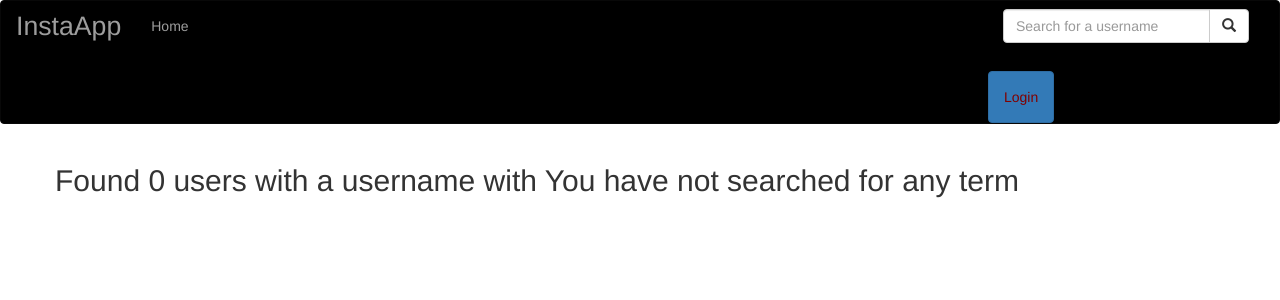
After one commit to SharonFaith/insta, a Django app: page /search/ in a window 1280 px wide. The commit adds this page. Shown: the top 300 px of the page. Run offline with Django 3.2, Linux system fonts and the light colour scheme; some libraries are stand-ins or nearby versions.

Commit message:
add search functionality

```diff
--- a/instaapp/templates/navbar.html
+++ b/instaapp/templates/navbar.html
@@ -25,7 +25,7 @@
 
             </ul>
             <ul class="nav navbar-nav navbar-right">
-              <form action="" class="navbar-form" role="search">
+              <form action="{% url 'search-results' %}" class="navbar-form" role="search">
                 <div class="input-group">
                   <input type="text" class="form-control" placeholder="Search for a username" name = "uname">
                   <div class="input-group-btn">
--- /dev/null
+++ b/instaapp/templates/search.html
@@ -0,0 +1,27 @@
+{%extends 'base.html'%}
+{% block content %}
+
+{{block.super}}
+<div class="container">
+
+  <div class="row">
+    {% if searched_users%}
+      <h2>Found {{ searched_users |length }} users with search term {{message}} in their usernames:</h2>
+    {% else %}
+      <h2> Found 0 users with a username with {{message}}</h2>
+    {% endif %}
+
+  </div>
+
+  <div class="row">
+
+  {% if searched_users %}
+    {% for a_user in searched_users %}
+      <div class="col-md-6">
+          <h1><li>{{a_user.username}}</li></h1>
+      </div>
+    {% endfor %}
+  {% endif %}
+  </div>
+</div>
+{% endblock %}
--- a/instaapp/urls.py
+++ b/instaapp/urls.py
@@ -1,7 +1,7 @@
 from django.urls import path, re_path
 from django.conf import settings
 from django.conf.urls.static import static
-from .views import welcome, index, profile, upload_image, update_profile
+from .views import welcome, index, profile, upload_image, update_profile, search_results
 from django.conf.urls.static import static
 
 urlpatterns = [
@@ -11,6 +11,7 @@ urlpatterns = [
     path('profile/', profile, name='profile'),
     path('upload_pic/', upload_image, name='upload-pic'),
     path('update_profile/', update_profile, name='update-profile'),
+    path('search/', search_results, name='search-results'),
 ]
 if settings.DEBUG:
     urlpatterns+= static(settings.MEDIA_URL, document_root = settings.MEDIA_ROOT)
--- a/instaapp/views.py
+++ b/instaapp/views.py
@@ -149,3 +149,19 @@ def update_profile(request):
       form = UpdateProfileForm()
 
    return render(request, 'profile/update_profile.html', {'form': form})
+
+
+#@login_required(login_url='/accounts/login')
+def search_results(request):
+   if 'uname' in request.GET and request.GET['uname']:
+      search_term = request.GET.get('uname')
+      searched_users = User.objects.filter(username__icontains= search_term)
+
+      message = f'{search_term}'
+
+      return render(request, 'search.html', {'message':message, 'searched_users':searched_users})
+
+   else:
+      message = 'You have not searched for any term'
+
+      return render(request, 'search.html', {'message':message})
--- a/instaproject/urls.py
+++ b/instaproject/urls.py
@@ -24,7 +24,8 @@ urlpatterns = [
     path('profile/', include('instaapp.urls')),
     path('upload_pic/', include('instaapp.urls')),
     path('update-profile/', include('instaapp.urls')),
-#    path('search/', include('instaapp.urls')),
+    path('search/', include('instaapp.urls')),
+
     path('accounts/', include('django_registration.backends.activation.urls')),
     path('accounts/', include('django.contrib.auth.urls')),
     path('logout/', logout_view),
```
